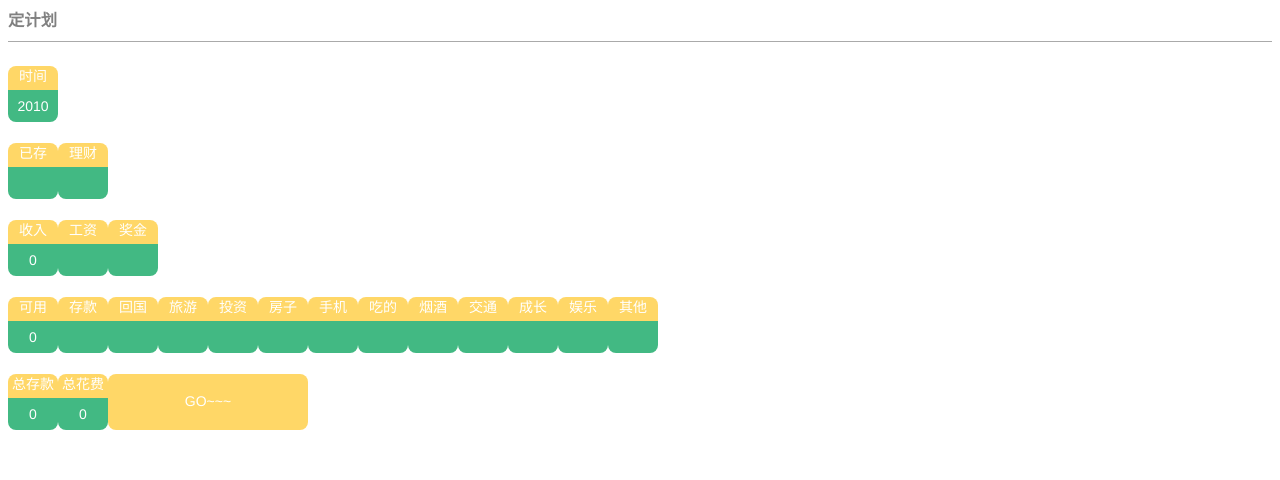
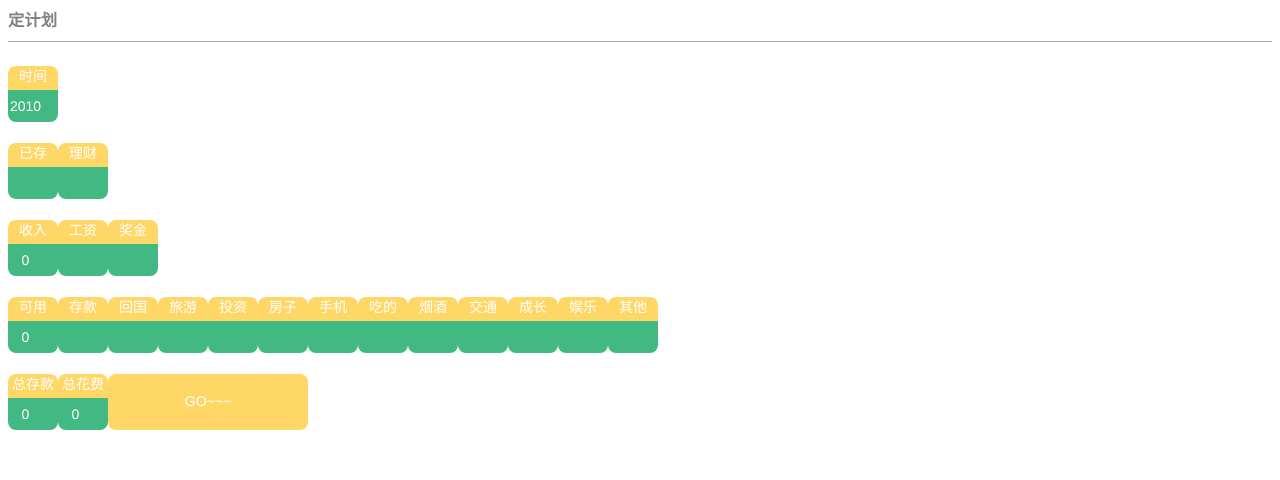
Before and after one commit to hanzeyang0217/hongbaonalai, a Vue app: page /#/MoneyPlan/new in a window 1280 px wide. Shown: the top 480 px of the page. Built offline with nearby package versions, Linux system fonts and the light colour scheme.

Commit message:
input 换成了type number 把表现得数字变成了2位小数

```diff
--- a/src/components/MoneyPlanMake/GridItemInput.vue
+++ b/src/components/MoneyPlanMake/GridItemInput.vue
@@ -3,7 +3,9 @@
     <label>
       <input class="GridItemInput" :value="gridItemData.inputData" :disabled="gridItemData.readonly"
              @input="input($event.target.value)"
-             :class="{errorStyle: gridItemData.errorMark }"/>
+             :class="{errorStyle: gridItemData.errorMark }"
+             type="number"
+      />
     </label>
   </div>
 </template>
--- a/src/components/ProgressList.vue
+++ b/src/components/ProgressList.vue
@@ -48,10 +48,10 @@
                 <label>{{expense.headerData + ' '}}</label>
                 <label @click="createRecord(recordData[expense.key])">
                   {{
-                  inputData(
+                  Number(inputData(
                   recordData[expense.key].amount,
                   expense.key
-                  )
+                  )).toFixed(2).toString()
                   }}
                 </label>
                 <label> / </label>
@@ -77,7 +77,6 @@
             v-if="(expenseType !== offList[0] &&
             expenseType !== offList[1])"
           >
-            <!--          (expense.inputData - recordData[expense.key].amount)!==0-->
             {{diffValue(
             expense.inputData,
             recordData[expense.key].amount,
```
